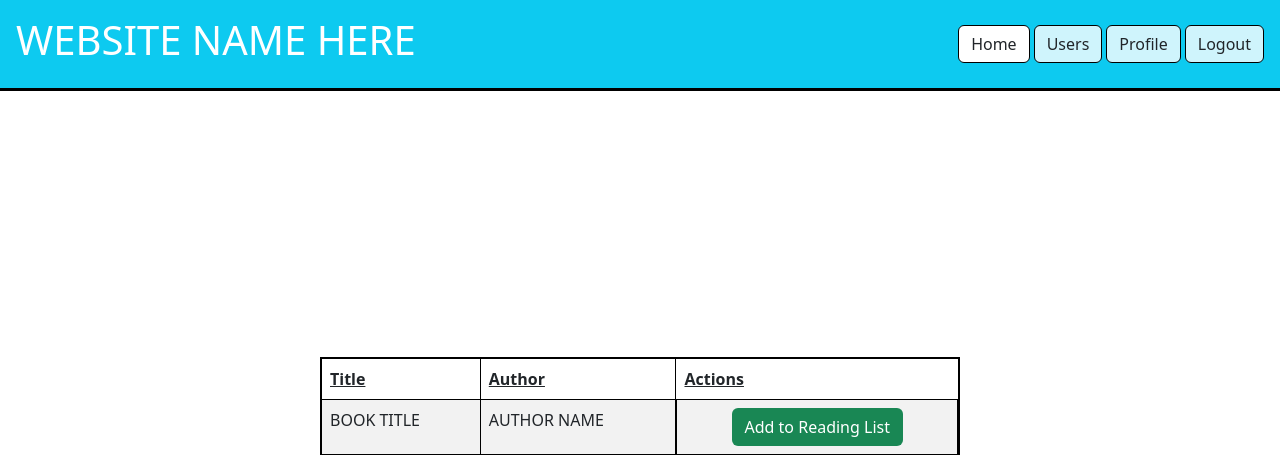
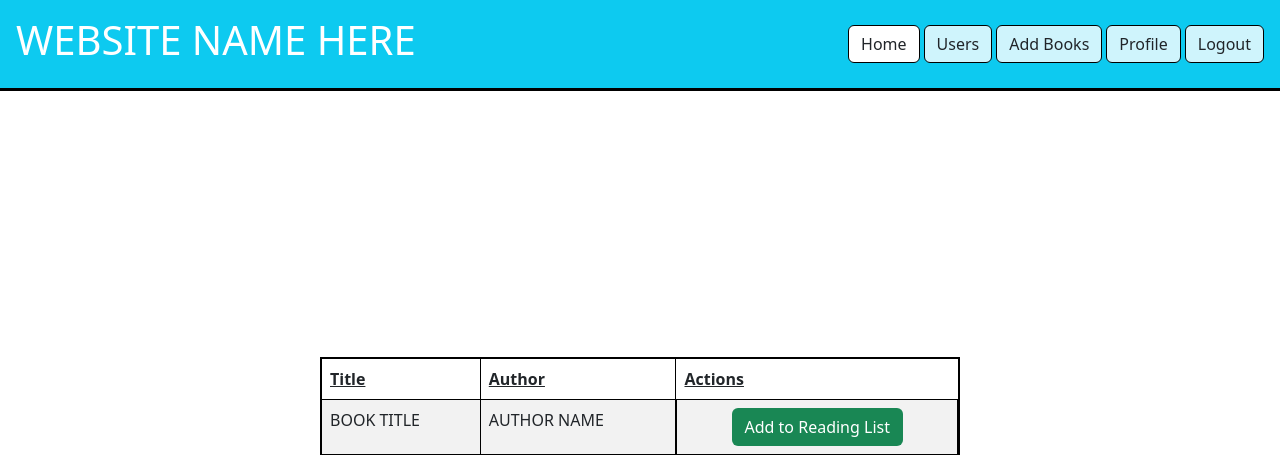
Before and after one commit to peterkim2014/Library, a Flask app: template flask_app/templates/home.html in a window 1280 px wide. Shown: the top 455 px of the page. Run offline with Flask 3, Linux system fonts and the light colour scheme; the template is opened without the code that fills it, so the values that code supplies are empty.

Commit message:
template changes

```diff
--- a/flask_app/templates/edit_profile.html
+++ b/flask_app/templates/edit_profile.html
@@ -14,6 +14,7 @@
                 <!-- HREFS ARE EMPTY FOR THE CONTROLLER ROUTES -->
                 <a class="btn bg-info-subtle border-black" href="./home.html">Home</a>
                 <a class="btn bg-info-subtle border-black" href="./users.html">Users</a>
+                <a class="btn bg-info-subtle border-black" href="./book.html">Add Books</a>
                 <a class="btn bg-white border-black" href="">Profile</a>
                 <a class="btn bg-info-subtle border-black" href="">Logout</a>
             </nav>
--- a/flask_app/templates/home.html
+++ b/flask_app/templates/home.html
@@ -14,6 +14,7 @@
                 <!-- HREFS NEED TO BE REPLACE BY CONTROLLER ROUTES -->
                 <a class="btn bg-white border-black" href="">Home</a>
                 <a class="btn bg-info-subtle border-black" href="./users.html">Users</a>
+                <a class="btn bg-info-subtle border-black" href="./book.html">Add Books</a>
                 <a class="btn bg-info-subtle border-black" href="./profile.html">Profile</a>
                 <a class="btn bg-info-subtle border-black" href="">Logout</a>
             </nav>
--- a/flask_app/templates/profile.html
+++ b/flask_app/templates/profile.html
@@ -14,6 +14,7 @@
                 <!-- HREFS ARE EMPTY FOR THE CONTROLLER ROUTES -->
                 <a class="btn bg-info-subtle border-black" href="./home.html">Home</a>
                 <a class="btn bg-info-subtle border-black" href="./users.html">Users</a>
+                <a class="btn bg-info-subtle border-black" href="./book.html">Add Books</a>
                 <a class="btn bg-white border-black" href="">Profile</a>
                 <a class="btn bg-info-subtle border-black" href="">Logout</a>
             </nav>
--- a/flask_app/templates/users.html
+++ b/flask_app/templates/users.html
@@ -14,6 +14,7 @@
                 <!-- HREFS ARE EMPTY FOR THE CONTROLLER ROUTES -->
                 <a class="btn bg-info-subtle border-black" href="./home.html">Home</a>
                 <a class="btn bg-white border-black" href="">Users</a>
+                <a class="btn bg-info-subtle border-black" href="./book.html">Add Books</a>
                 <a class="btn bg-info-subtle border-black" href="./profile.html">Profile</a>
                 <a class="btn bg-info-subtle border-black" href="">Logout</a>
             </nav>
```
